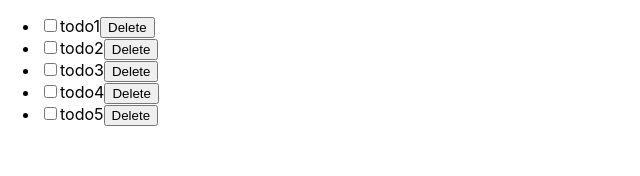
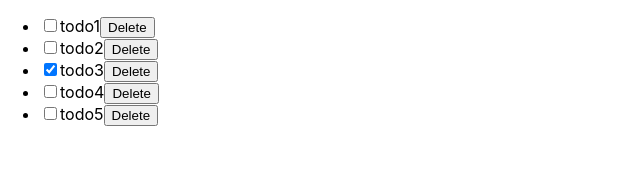
Before and after one commit to Deznot/redux-todo, a React (Create React App) app: page / in a window 1280 px wide. Shown: the top 176 px of the page, without its empty margins (0-640 px from the left). Built offline with nearby package versions, Linux system fonts and the light colour scheme.

Commit message:
fix: toggleComplete for elements

```diff
--- a/src/components/todoList/TodoList.jsx
+++ b/src/components/todoList/TodoList.jsx
@@ -10,7 +10,7 @@ const TodoList = () => {
     }
 
     const listItems = todos.map(({ id, ...props }) => {
-        return <TodoListItem {...props} key={id} onClick={() => onClick(id)} />;
+        return <TodoListItem {...props} id={id} key={id} onClick={() => onClick(id)} />;
     });
 
     return (
--- a/src/components/todoListItem/TodoListItem.jsx
+++ b/src/components/todoListItem/TodoListItem.jsx
@@ -2,24 +2,28 @@ import { useDispatch } from "react-redux";
 import "./todoListItem.scss";
 import { toggleComplete } from "../todo/todoSlice";
 
-const TodoListItem = (props) => {
+const TodoListItem = ({id,title,completed, ...props}) => {
     const dispatch = useDispatch();
     const handleCheckboxClick = () => {
         dispatch(
-            toggleComplete({ id: props.id, completed: !props.completed })
+            toggleComplete({ id, completed: !completed })
         )
     }
 
     return (
         <li className="list-item" onClick={props.onClick}>
+            <div>
                 <input
                     type='checkbox'
                     className='mr-3'
                     onClick={handleCheckboxClick}
-            // checked={props.completed}
+                    checked={completed}
+                    readOnly
                 ></input>
-            {props.title}
+                {title}
                 <button className='btn btn-danger'>Delete</button>
+            </div>
+
         </li>
     );
 };
```
Also changed, not shown: 1 other file (tests, documents, lock files or other folders). Lines whose indentation alone changed are shown as unchanged.
